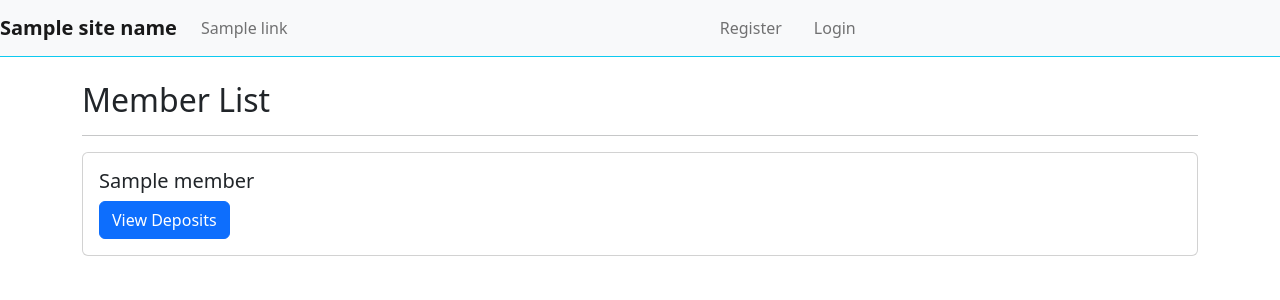
After one commit to mdmominuddin/araftowertwo, a Django app: template templates/member_list.html in a window 1280 px wide. The commit adds this page. Shown: the top 300 px of the page. Run offline with Django 4.2, Linux system fonts and the light colour scheme; the template is opened without the code that fills it: most values are stand-ins (such as "Sample title", 1, 10 or a date in 2020); parts of the project's set-up code (start-up, migrations or seed data) failed here and were passed over.

Commit message:
added member

```diff
--- a/myapp/urls.py
+++ b/myapp/urls.py
@@ -13,5 +13,6 @@ urlpatterns = [
     path('category-wise-summary/', views.category_wise_summary, name='category_wise_summary'),
     path('expense-detail/', views.DetailExpens, name='expense_detail'),
     path('deposit-detail/', views.DepositDetails, name='deposit_detail'),
+    path('members/', Member, name='member_list'),
     # Add other URLs for your app as needed
 ]
--- a/templates/base.html
+++ b/templates/base.html
@@ -102,24 +102,28 @@
           </li>
 
           <li class="nav-item text-white"><li class="nav-item text-white">
-            <a class="nav-link" href="{% url 'homepage' %}">Members</a>
+            <a class="nav-link" href="{% url 'member' %}">Members</a>
           </li>
 
           <li class="nav-item text-white"><li class="nav-item text-white">
-            <a class="nav-link" href="{% url 'homepage' %}">Funds</a>
+            <a class="nav-link" href="{% url 'deposit' %}">Funds</a>
           </li>
 
           <li class="nav-item text-white"><li class="nav-item text-white">
-            <a class="nav-link" href="{% url 'homepage' %}">Expenses</a>
+            <a class="nav-link" href="{% url 'expense' %}">Expenses</a>
           </li>
 
 
           <li class="nav-item text-white"><li class="nav-item text-white">
-            <a class="nav-link" href="{% url 'homepage' %}">Summary</a>
+            <a class="nav-link" href="{% url 'monthly_summary' %}">Summary</a>
           </li>
 
           <li class="nav-item text-white"><li class="nav-item text-white">
-            <a class="nav-link" href="{% url 'homepage' %}">Reports</a>
+            <a class="nav-link" href="{% url 'category_wise_summary' %}">Category_Summary</a>
+          </li>
+
+          <li class="nav-item text-white"><li class="nav-item text-white">
+            <a class="nav-link" href="{% url 'report' %}">Reports</a>
           </li>
 
           <li class="nav-item text-white">
--- /dev/null
+++ b/templates/member_list.html
@@ -0,0 +1,21 @@
+<!-- member_list.html -->
+{% extends 'base.html' %}
+
+{% block content %}
+<div class="container mt-4">
+    <h2>Member List</h2>
+    <hr>
+
+    {% for member in member_info %}
+        <div class="card mb-3">
+            <div class="card-body">
+                <h5 class="card-title">{{ member.name }}</h5>
+                <p class="card-text">
+                    <a href="{{ member.deposit_link }}" class="btn btn-primary">View Deposits</a>
+                </p>
+            </div>
+        </div>
+    {% endfor %}
+
+</div>
+{% endblock %}
```
Also changed, not shown: myapp/views.py (+23 -0 lines), db.sqlite3.
